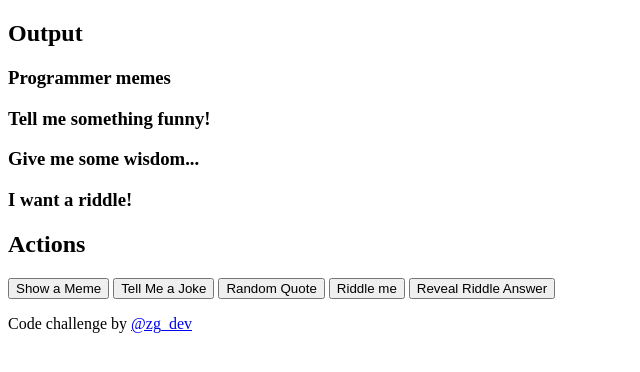
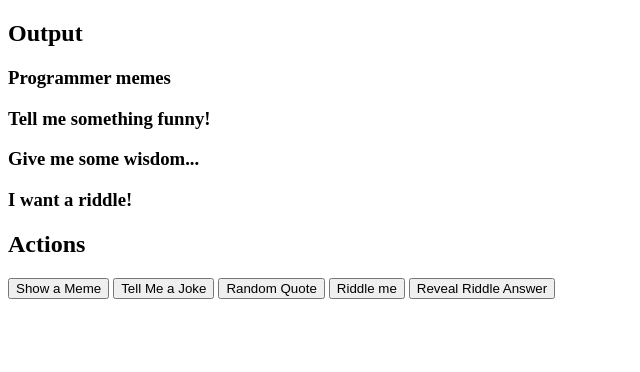
Before and after one commit to zehra166/Meme-Generator, a plain HTML site: page index.html in a window 1280 px wide. Shown: the whole page, without its empty margins (0-640 px from the left). Drawn offline with Linux system fonts and the light colour scheme.

Commit message:
Update index.html

```diff
--- a/index.html
+++ b/index.html
@@ -34,8 +34,6 @@
         Reveal Riddle Answer
       </button>
       <p class="attribution">
-        Code challenge by
-        <a href="https://twitter.com/zg_dev" target="_top">@zg_dev</a>
       </p>
     </section>
   </main>
```
